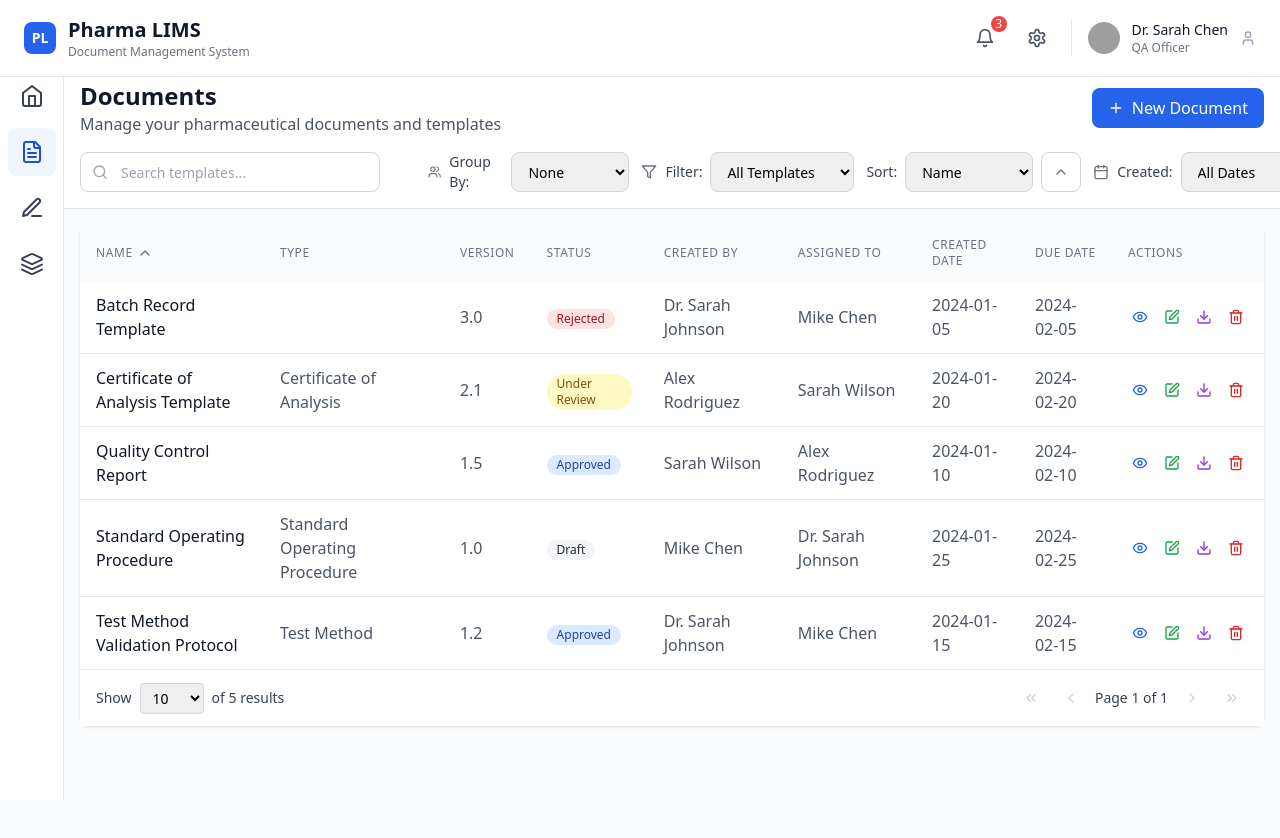
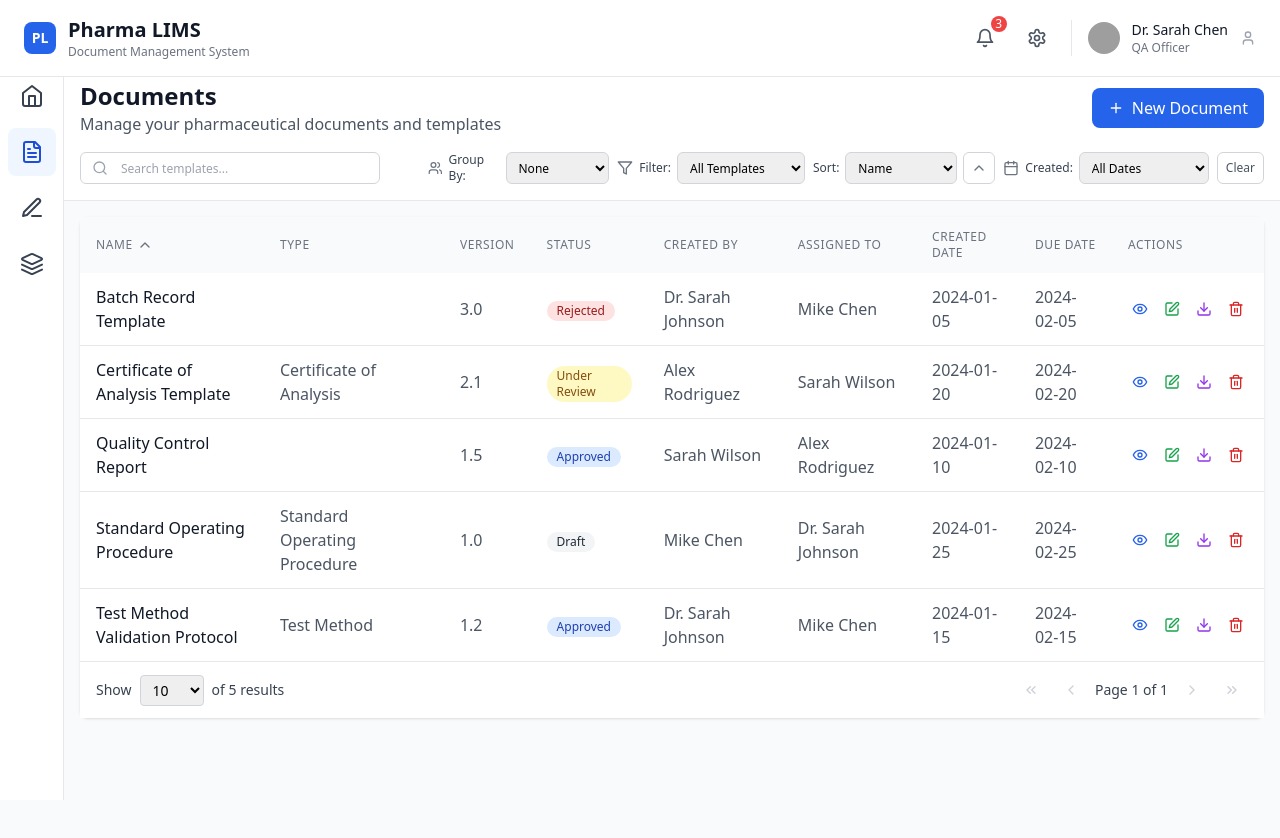
Before and after one commit to ThangaDhiwanV/document, a React (Vite) app: page /documents in a window 1280 px wide. Shown: the top 838 px of the page. Built offline with nearby package versions, Linux system fonts and the light colour scheme; grey boxes are pictures that could not be loaded.

Commit message:
Updated DocumentList.tsx

```diff
--- a/src/components/Documents/DocumentList.tsx
+++ b/src/components/Documents/DocumentList.tsx
@@ -317,27 +317,27 @@ const DocumentList: React.FC = () => {
           {/* Controls Row */}
 <div className="flex items-center justify-between space-x-4">
   {/* Search */}
-            <div className="relative min-w-[300px] mr-8">
+  <div className="relative min-w-[300px] mr-8 h-8">
     <Search className="absolute left-3 top-1/2 transform -translate-y-1/2 text-gray-400 w-4 h-4" />
     <input
       type="text"
       placeholder="Search templates..."
       value={searchTerm}
       onChange={(e) => setSearchTerm(e.target.value)}
-                className="w-full pl-10 pr-4 py-2 border border-gray-300 rounded-lg focus:ring-2 focus:ring-blue-500 focus:border-transparent text-sm h-10"
+      className="w-full h-full pl-10 pr-3 py-1.5 border border-gray-300 rounded-md focus:ring-2 focus:ring-blue-500 focus:border-transparent text-xs"
     />
   </div>
 
   {/* Right side controls */}
-            <div className="flex items-center space-x-3 text-sm">
+  <div className="flex items-center space-x-2 text-xs">
     {/* Group By */}
-              <div className="flex items-center space-x-2 h-10">
+    <div className="flex items-center space-x-1.5 h-8">
       <Users className="w-4 h-4 text-gray-500" />
       <span className="text-gray-700 font-medium">Group By:</span>
       <select
         value={groupBy}
         onChange={(e) => setGroupBy(e.target.value)}
-                  className="border border-gray-300 rounded-lg px-3 py-2 text-sm w-32 focus:ring-2 focus:ring-blue-500 focus:border-transparent h-10"
+        className="border border-gray-300 rounded-md px-2 py-1 text-xs w-28 h-8 focus:ring-2 focus:ring-blue-500 focus:border-transparent"
       >
         <option value="None">None</option>
         <option value="Type">Type</option>
@@ -347,13 +347,13 @@ const DocumentList: React.FC = () => {
     </div>
 
     {/* Filter */}
-              <div className="flex items-center space-x-2 h-10">
+    <div className="flex items-center space-x-1.5 h-8">
       <Filter className="w-4 h-4 text-gray-500" />
       <span className="text-gray-700 font-medium">Filter:</span>
       <select
         value={filterBy}
         onChange={(e) => setFilterBy(e.target.value)}
-                  className="border border-gray-300 rounded-lg px-3 py-2 text-sm w-36 focus:ring-2 focus:ring-blue-500 focus:border-transparent h-10"
+        className="border border-gray-300 rounded-md px-2 py-1 text-xs w-32 h-8 focus:ring-2 focus:ring-blue-500 focus:border-transparent"
       >
         <option value="All Templates">All Templates</option>
         <option value="Active">Active</option>
@@ -368,12 +368,12 @@ const DocumentList: React.FC = () => {
     </div>
 
     {/* Sort */}
-              <div className="flex items-center space-x-2 h-10">
+    <div className="flex items-center space-x-1.5 h-8">
       <span className="text-gray-700 font-medium">Sort:</span>
       <select
         value={sortBy}
         onChange={(e) => setSortBy(e.target.value)}
-                  className="border border-gray-300 rounded-lg px-3 py-2 text-sm w-32 focus:ring-2 focus:ring-blue-500 focus:border-transparent h-10"
+        className="border border-gray-300 rounded-md px-2 py-1 text-xs w-28 h-8 focus:ring-2 focus:ring-blue-500 focus:border-transparent"
       >
         <option value="Name">Name</option>
         <option value="Type">Type</option>
@@ -382,7 +382,7 @@ const DocumentList: React.FC = () => {
       </select>
       <button
         onClick={() => setSortDirection(sortDirection === 'asc' ? 'desc' : 'asc')}
-                  className="hover:bg-gray-100 rounded-lg transition-colors h-10 w-10 flex items-center justify-center border border-gray-300"
+        className="hover:bg-gray-100 rounded-md transition-colors h-8 w-8 flex items-center justify-center border border-gray-300"
         title={`Sort ${sortDirection === 'asc' ? 'Descending' : 'Ascending'}`}
       >
         {sortDirection === 'asc' ?
@@ -393,13 +393,13 @@ const DocumentList: React.FC = () => {
     </div>
 
     {/* Created Date Filter */}
-              <div className="flex items-center space-x-2 h-10">
+    <div className="flex items-center space-x-1.5 h-8">
       <Calendar className="w-4 h-4 text-gray-500" />
       <span className="text-gray-700 font-medium">Created:</span>
       <select
         value={createdFilter}
         onChange={(e) => setCreatedFilter(e.target.value)}
-                  className="border border-gray-300 rounded-lg px-3 py-2 text-sm w-[140px] focus:ring-2 focus:ring-blue-500 focus:border-transparent h-10"
+        className="border border-gray-300 rounded-md px-2 py-1 text-xs w-[130px] h-8 focus:ring-2 focus:ring-blue-500 focus:border-transparent"
       >
         <option value="All Dates">All Dates</option>
         <option value="Today">Today</option>
@@ -411,7 +411,7 @@ const DocumentList: React.FC = () => {
     {/* Clear Filters */}
     <button
       onClick={clearFilters}
-                className={`h-10 px-3 py-2 border rounded-lg transition-colors text-sm relative flex items-center ${
+      className={`h-8 px-2 py-1 border rounded-md transition-colors text-xs relative flex items-center ${
         getActiveFiltersCount() > 0
           ? 'bg-blue-50 border-blue-300 text-blue-700 hover:bg-blue-100'
           : 'text-gray-600 border-gray-300 hover:bg-gray-50'
@@ -424,6 +424,7 @@ const DocumentList: React.FC = () => {
         </span>
       )}
     </button>
+
             </div>
           </div>
         </div>
```
Lines whose indentation alone changed are shown as unchanged.
